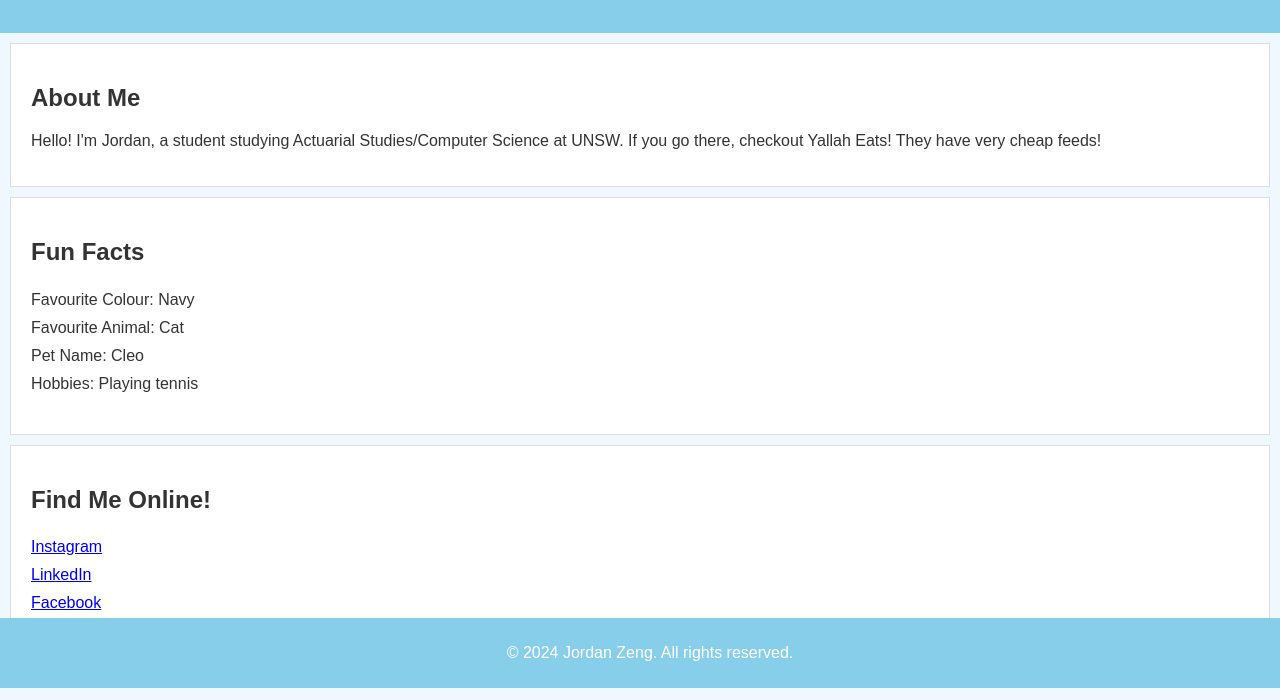
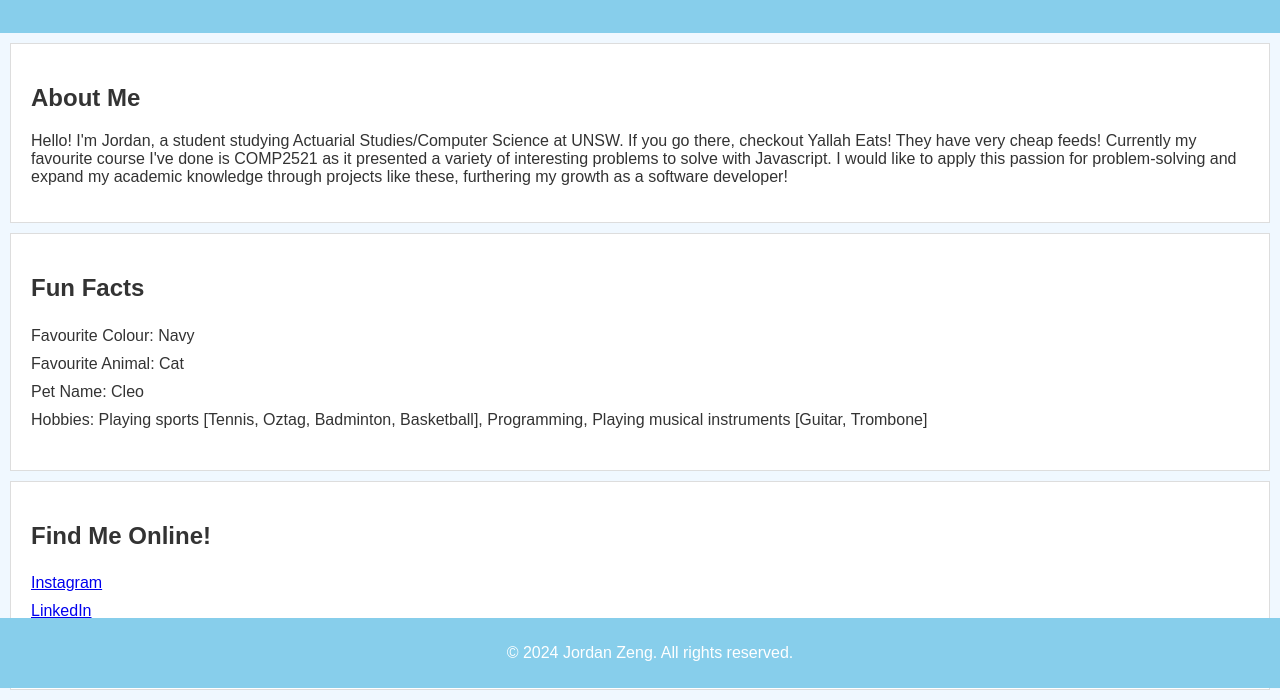
Before and after one commit to mcyeah123/My-Profile-, a plain HTML site: page index.html in a window 1280 px wide. Shown: the part 112-812 px from the top of the page. Drawn offline with Linux system fonts and the light colour scheme.

Commit message:
Initial commit

```diff
--- a/index.html
+++ b/index.html
@@ -15,7 +15,7 @@
 
     <section id="info">
         <h2>About Me</h2>
-        <p>Hello! I'm Jordan, a student studying Actuarial Studies/Computer Science at UNSW. If you go there, checkout Yallah Eats! They have very cheap feeds!</p>
+        <p>Hello! I'm Jordan, a student studying Actuarial Studies/Computer Science at UNSW. If you go there, checkout Yallah Eats! They have very cheap feeds! Currently my favourite course I've done is COMP2521 as it presented a variety of interesting problems to solve with Javascript. I would like to apply this passion for problem-solving and expand my academic knowledge through projects like these, furthering my growth as a software developer!</p>
     </section>
 
     <section id="fun-facts">
@@ -24,7 +24,7 @@
             <li>Favourite Colour: Navy</li>
             <li>Favourite Animal: Cat</li>
             <li>Pet Name: Cleo</li>
-            <li>Hobbies: Playing tennis</li>
+            <li>Hobbies: Playing sports [Tennis, Oztag, Badminton, Basketball], Programming, Playing musical instruments [Guitar, Trombone] </li>
         </ul>
     </section>
 
```
